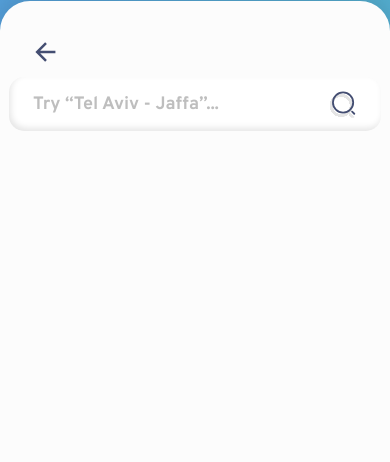
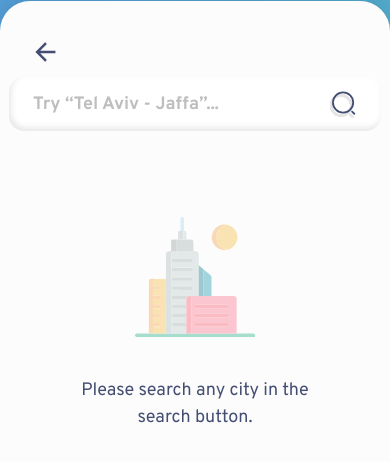
Before and after one commit to MaayanKaplan/weather-app, a React (Create React App) app: page /favorites in a window 390 px wide. Both pictures are taken after a click on the button "Search". Shown: the top 462 px of the page. Built offline with nearby package versions, Linux system fonts and the light colour scheme; no server answers.

Commit message:
empty state on mobile search

```diff
--- a/src/App.tsx
+++ b/src/App.tsx
@@ -1,5 +1,5 @@
-import { useState, useEffect } from "react";
-import { Routes, Route } from "react-router-dom";
+import { useState, useEffect, useMemo } from "react";
+import { Routes, Route, useNavigate } from "react-router-dom";
 import GlobalStyles from "./GlobalStyle";
 import styled, { ThemeProvider } from "styled-components/macro";
 import { useDarkMode } from "./hooks/useDarkMode";
@@ -40,8 +40,16 @@ const App: React.FC = () => {
 
   const { isSuccess, data } = useQuery(["verifyToken"], verifyToken);
 
+  console.log(token);
+
+  const navigate = useNavigate();
+
   useEffect(() => {
     if (isSuccess) setToken(true);
+    // else {
+    //   // setToken(false);
+    //   navigate("/login");
+    // }
   }, [isSuccess, data]);
 
   return (
--- a/src/Common/PopUp/PopUp.tsx
+++ b/src/Common/PopUp/PopUp.tsx
@@ -25,7 +25,7 @@ const PopUp: React.FC<PopUpProps> = ({
 
   return (
     <>
-      <S.BlurWrapper />
+      <S.BlurWrapper>
         <div id="modal" ref={modalRef}>
           <S.Container className={className}>
             <S.Title>{title}</S.Title>
@@ -33,6 +33,7 @@ const PopUp: React.FC<PopUpProps> = ({
             {children}
           </S.Container>
         </div>
+      </S.BlurWrapper>
     </>
   );
 };
--- a/src/Common/PopUp/styles.tsx
+++ b/src/Common/PopUp/styles.tsx
@@ -10,6 +10,10 @@ export const BlurWrapper = styled.div`
   position: absolute;
   top: 0;
   z-index: 100;
+
+  display: flex;
+  justify-content: center;
+  align-items: center;
 `;
 
 export const Container = styled.div`
@@ -18,8 +22,6 @@ export const Container = styled.div`
   border-radius: 30px;
   box-shadow: 0 4px 80px 0 rgba(0, 0, 0, 0.16);
   background-color: #fff;
-
-  /* margin: 265px auto 0 auto; */
 
   position: relative;
 
@@ -34,6 +36,7 @@ export const Container = styled.div`
 
     position: absolute;
     bottom: 0;
+    left: 0;
   }
 `;
 
--- a/src/Common/SearchInput/SearchModal/styles.tsx
+++ b/src/Common/SearchInput/SearchModal/styles.tsx
@@ -22,10 +22,11 @@ export const Container = styled.div`
     border-radius: unset;
     box-shadow: unset;
     width: 100%;
-    background-color: transparent;
+    /* background-color: transparent; */
     /* margin: 16px 30px 0 30px; */
     justify-content: center;
     padding-right: 30px;
+    z-index: 1000;
   }
 `;
 
--- a/src/Components/Header/Header.tsx
+++ b/src/Components/Header/Header.tsx
@@ -23,7 +23,6 @@ const Header: React.FC<HeaderProps> = ({ className }) => {
   const [toggle2, setToggle2] = useState<boolean>(false);
 
   const [isLogoutPopUpOpen, setIsLogoutPopUpOpen] = useState<boolean>(false);
-  console.log(isLogoutPopUpOpen);
 
   const navBarItems: NavBarItem[] = [
     {
--- a/src/Components/PopUpVariants/QuestionPopUp/QuestionPopUp.tsx
+++ b/src/Components/PopUpVariants/QuestionPopUp/QuestionPopUp.tsx
@@ -15,7 +15,9 @@ const QuestionPopUp: React.FC<QuestionProps> = ({
       <S.Description>{description}</S.Description>
       <S.ButtonsWrapper>
         <S.Link onClick={onClose}>{linkText}</S.Link>
-        {logout && <S.PopUpButton onClick={Logout}>Yes, log out</S.PopUpButton>}
+        {logout && (
+          <S.PopUpButton onClick={() => Logout()}>Yes, log out</S.PopUpButton>
+        )}
         {removeFromFavotires && (
           <S.PopUpButton onClick={() => {}}>Yes, remove</S.PopUpButton>
         )}
--- a/src/Components/PopUpVariants/SearchPopUp/SearchPopUp.tsx
+++ b/src/Components/PopUpVariants/SearchPopUp/SearchPopUp.tsx
@@ -4,7 +4,11 @@ import SearchInput from "../../../Common/SearchInput/SearchInput";
 import EmptyStateContainer from "../../../Common/EmptyStateContainer/EmptyStateContainer";
 import { IconArrow, IconSearchDark } from "../../../Common/Icon/Icon";
 
+import { useMedia } from "../../../hooks/useMedia";
+import CityImg from "../../../Images/city.svg";
+
 const SearchPopUp: React.FC<Props> = ({ onClose }) => {
+  const isMobile = useMedia();
   return (
     <S.Container>
       <S.BackIcon onClick={onClose}>
@@ -17,6 +21,14 @@ const SearchPopUp: React.FC<Props> = ({ onClose }) => {
           icon={<IconSearchDark />}
         />
       </S.SearchWrapper>
+      <S.EntryState>
+        {/* {isMobile && ( */}
+        <EmptyStateContainer
+          img={CityImg}
+          description="Please search any city in the search button."
+        />
+        {/* )} */}
+      </S.EntryState>
     </S.Container>
   );
 };
--- a/src/Components/PopUpVariants/SearchPopUp/styles.tsx
+++ b/src/Components/PopUpVariants/SearchPopUp/styles.tsx
@@ -1,10 +1,12 @@
 import styled from "styled-components/macro";
+import deviceSize from "../../../Utils/deviceSize";
 
 export const Container = styled.div`
   height: 803px;
   display: flex;
-  justify-content: center;
-  /* align-items: center; */
+  flex-direction: column;
+  /* justify-content: center; */
+  align-items: center;
 `;
 
 export const BackIcon = styled.div`
@@ -17,3 +19,13 @@ export const BackIcon = styled.div`
 export const SearchWrapper = styled.div`
   margin-top: 16px;
 `;
+
+export const EntryState = styled.div`
+  display: none;
+  height: 174px;
+  z-index: 1;
+
+  @media ${deviceSize.mobile} {
+    display: block;
+  }
+`;
--- a/src/api/AbraApi/verifyToken.tsx
+++ b/src/api/AbraApi/verifyToken.tsx
@@ -3,6 +3,7 @@ import { AxiosResponse } from "axios";
 
 export const verifyToken = async () => {
   const token = localStorage.getItem("token");
+  console.log(token);
   const response = await abraInstance.post("api/auth/verify-token/", {
     token: JSON.parse(token as string),
   });
```
Lines whose indentation alone changed are shown as unchanged.
